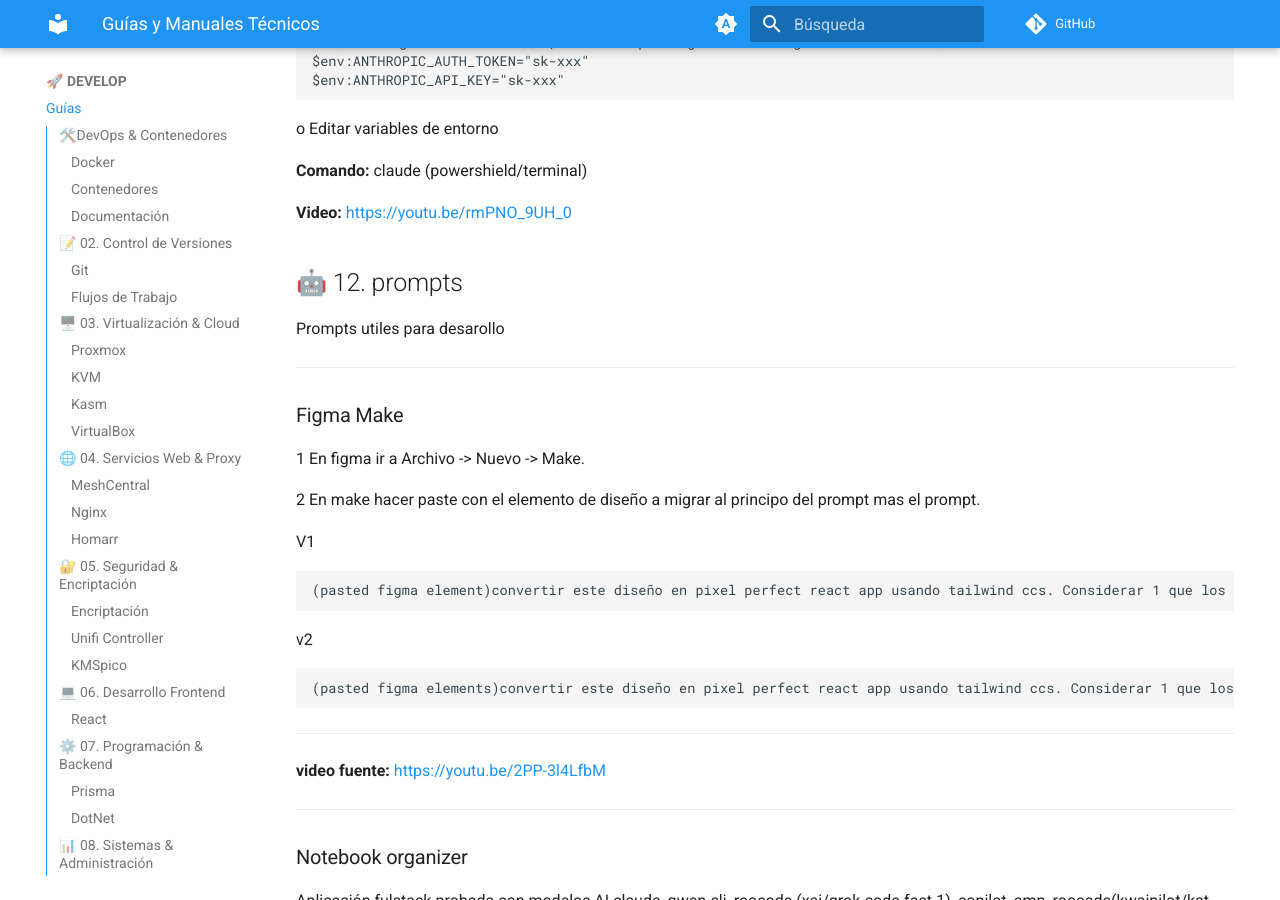
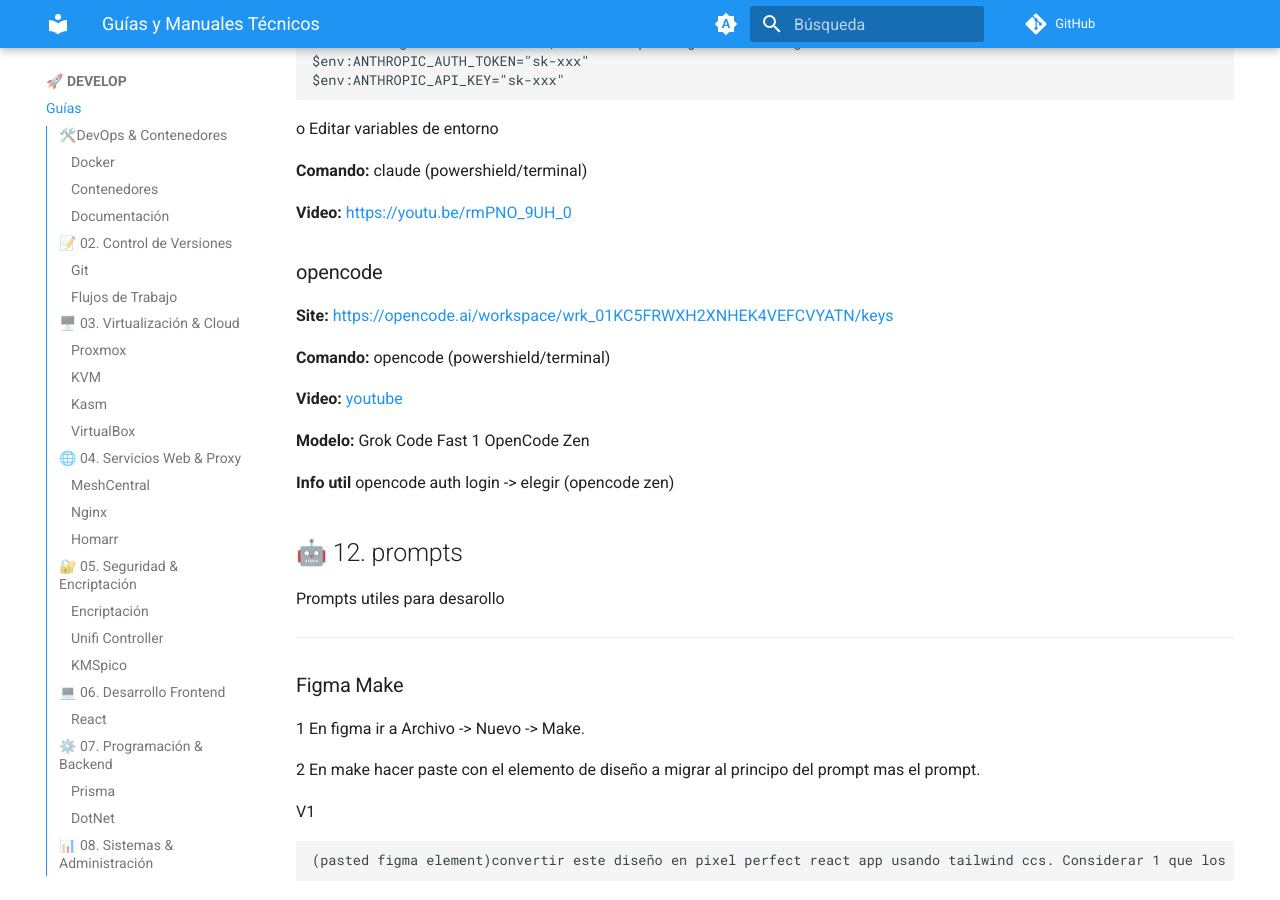
Before and after one commit to fabinnerself/fabiWiki, an MkDocs documentation site: the page built from docs/DEVELOP/guias/index.md, in a window 1280 px wide and 900 px high, scrolled down 14874 px. Built offline with MkDocs 1.6.1 and Material for MkDocs 9.7.7, drawn with Linux system fonts in a browser that asks for light colours.

Commit message:
ia opencoide

```diff
--- a/docs/DEVELOP/guias/index.md
+++ b/docs/DEVELOP/guias/index.md
@@ -700,6 +700,18 @@ o Editar variables de entorno
 
 **Video:** https://youtu.be/rmPNO_9UH_0
 
+### opencode
+
+**Site:** https://opencode.ai/workspace/wrk_01KC5FRWXH2XNHEK4VEFCVYATN/keys
+
+**Comando:** opencode  (powershield/terminal)
+
+**Video:** [youtube](https://youtu.be/e9j2iEwJru0)
+
+**Modelo:** Grok Code Fast 1 OpenCode Zen
+
+**Info util** opencode auth login -> elegir (opencode zen)
+
 
 ## 🤖 12. prompts
 
@@ -946,7 +958,7 @@ fin
 https://coolify.io/docs/get-started/installation
 
 ### 14. visual studio extensions
-- a) Rest API
+- Rest API
 
   ![Rest API](rest_api_img.png)
 
```
Also changed, not shown: 1 other file.
